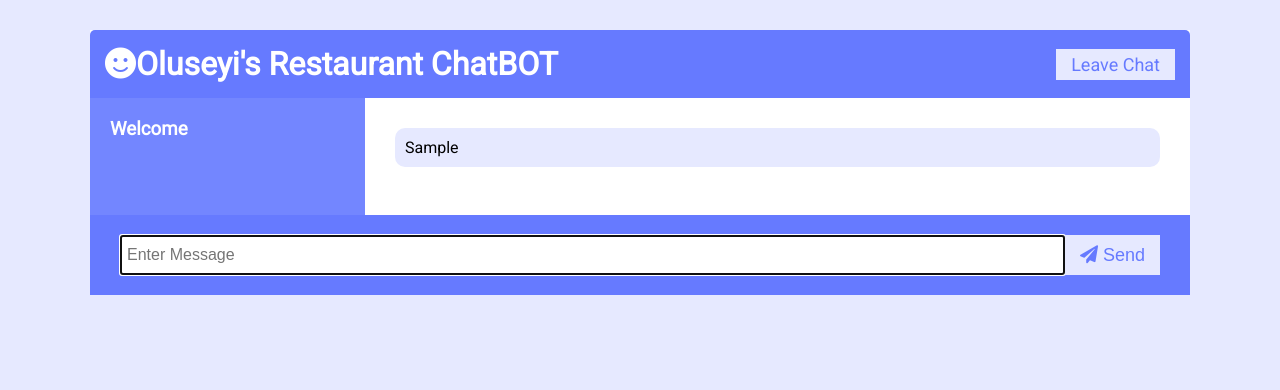
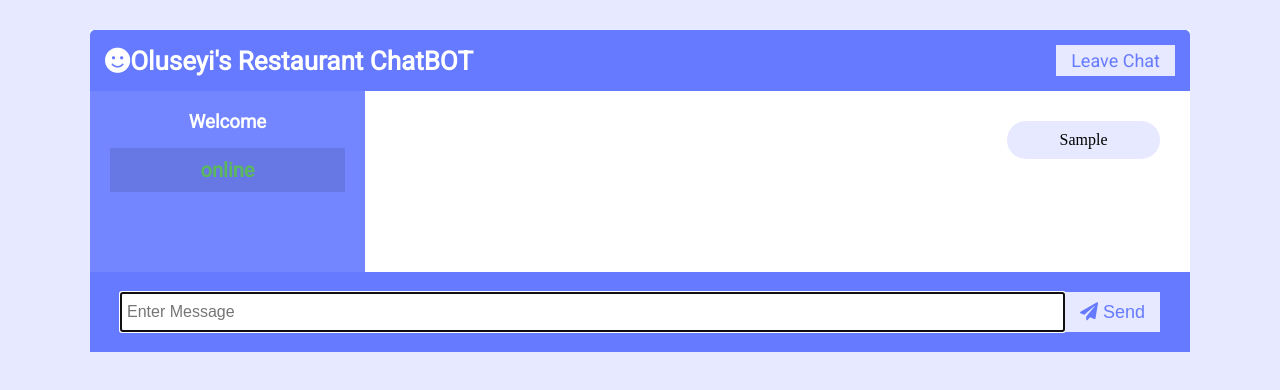
Before and after one commit to SeyiPerfect1/Restaurant-ChatBot, a website with bundled scripts: page public/chat.html in a window 1280 px wide. Both pictures are taken after typing "Sample" into the empty fields and a click on the button "Send". Built offline with nearby package versions, Linux system fonts and the light colour scheme; no server answers; a web font is replaced by a local one.

Commit message:
chore: improved interface and design

```diff
--- a/public/chat.html
+++ b/public/chat.html
@@ -23,6 +23,7 @@
           <main class="chat-main">
             <div class="chat-sidebar">
               <h3>Welcome</h3>
+              <h2>online</h2>
             </div>
             <div class="chat-messages"></div>
           </main>
@@ -40,12 +41,7 @@
           </div>
         </div>
 </body>
-<!-- <script
-src="https://cdnjs.cloudflare.com/ajax/libs/qs/6.9.2/qs.min.js"
-integrity="sha256-TDxXjkAUay70ae/QJBEpGKkpVslXaHHayklIVglFRT4="
-crossorigin="anonymous"
-></script> -->
+
 <script src="/socket.io/socket.io.js"></script>
 <script type="module" src="./scripts/script.js"></script>
-<!-- <script type="module" src="./items.js"></script> -->
 </html>
--- a/public/css/style.css
+++ b/public/css/style.css
@@ -1,4 +1,6 @@
 @import url("https://fonts.googleapis.com/css?family=Roboto&display=swap");
+@import url("httos://fonts.googleapis.com/css?family=Crimson+Text&display=swap");
+
 
 :root {
   --dark-color-a: #667aff;
@@ -29,6 +31,11 @@ a {
   text-decoration: none;
 }
 
+p {
+  font-family: 'Crimson Text', serif;
+}
+
+
 /* Chat Page */
 
 .chat-container {
@@ -41,6 +48,7 @@ a {
 .chat-header {
   background: var(--dark-color-a);
   color: #fff;
+  font-size: 13px;
   border-top-left-radius: 5px;
   border-top-right-radius: 5px;
   padding: 15px;
@@ -58,7 +66,7 @@ a {
   background: var(--dark-color-b);
   color: #fff;
   padding: 20px 20px 60px;
-  overflow-y: scroll;
+  text-align: center;
 }
 
 .chat-sidebar h2 {
@@ -66,6 +74,7 @@ a {
   background: rgba(0, 0, 0, 0.1);
   padding: 10px;
   margin-bottom: 20px;
+  color: #5cb85c;
 }
 
 .chat-sidebar h3 {
@@ -82,12 +91,25 @@ a {
   overflow-y: scroll;
 }
 
-.chat-messages .message {
+.chat-messages .message1 {
   padding: 10px;
   margin-bottom: 15px;
   background-color: var(--light-color);
   border-radius: 10px;
   overflow-wrap: break-word;
+  width: 50%;
+  animation: messageSlidein 1.5s;
+}
+
+.chat-messages .message2 {
+  padding: 10px;
+  margin-bottom: 15px;
+  margin-left: 80%;
+  background-color: var(--light-color);
+  border-radius: 20px;
+  overflow-wrap: break-word;
+  text-align: center;
+  animation: messageSlidein 1s;
 }
 
 .chat-messages .message .meta {
@@ -138,32 +160,9 @@ a {
   background: var(--dark-color-b);
 }
 
-/* .join-main p {
-  margin-bottom: 20px;
-} */
-
 .join-main .form-control {
   margin-bottom: 20px;
 }
-
-/* .join-main label {
-  display: block;
-  margin-bottom: 5px;
-} */
-
-/* .join-main input[type="text"] {
-  font-size: 16px;
-  padding: 5px;
-  height: 40px;
-  width: 100%;
-}
-
-.join-main select {
-  font-size: 16px;
-  padding: 5px;
-  height: 40px;
-  width: 100%;
-} */
 
 .join-main .btn {
   margin-top: 20px;
@@ -185,8 +184,18 @@ a {
 }
 
 .btn:hover {
-  /* background: var(--dark-color-b); */
-  color: var(--dark-color-b);
+  background: var(--dark-color-a);
+  color: var(--light-color);
+}
+
+@keyframes messageSlidein {
+  0% {
+    opacity: 0;
+  }
+
+  100% {
+    opacity: 1;
+  }
 }
 
 @media (max-width: 700px) {
@@ -197,4 +206,16 @@ a {
   .chat-sidebar {
     display: none;
   }
+
+  .chat-header {
+    font-size: 8px;
+  }
+
+  .chat-header a {
+    font-size: 12px;
+  }
+
+  .chat-messages .message1 {
+    width: 70%;
+  }
 }
--- a/public/scripts/script.js
+++ b/public/scripts/script.js
@@ -126,7 +126,7 @@ function outputServerMessage(message) {
   const { data, time } = message;
   console.log(message);
   const div = document.createElement("div");
-  div.classList.add("message");
+  div.classList.add("message1");
   const p = document.createElement("p");
   p.classList.add("meta");
   p.innerHTML += `<span>${time}</span>`;
@@ -140,7 +140,7 @@ function outputServerMessage(message) {
 
 function outputClientMessage(message) {
   const div = document.createElement("div");
-  div.classList.add("message");
+  div.classList.add("message2");
   const p = document.createElement("p");
   p.classList.add("meta");
   const para = document.createElement("p");
```
